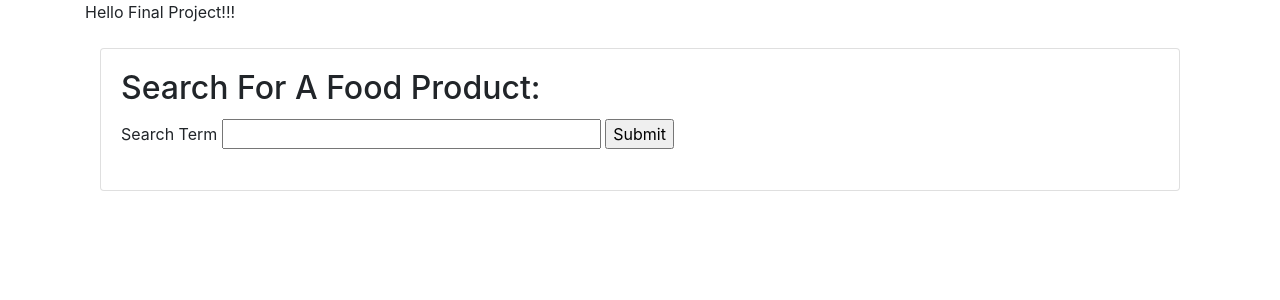
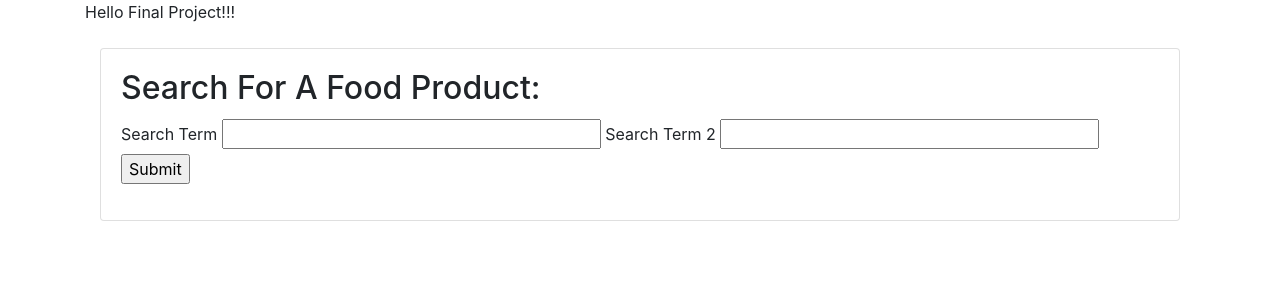
Before and after one commit to jscampbell43/Team796_final_project_app, a Flask app: page / in a window 1280 px wide. Shown: the top 300 px of the page. Run offline with Flask 2, Linux system fonts and the light colour scheme; some libraries are stand-ins or nearby versions.

Commit message:
adding a second search bar

```diff
--- a/app.py
+++ b/app.py
@@ -36,11 +36,13 @@ my_info = {
 
 class Search_Terms(FlaskForm):
   searchBar = StringField('Search Term', validators=[DataRequired()])
+  searchBar2 = StringField('Search Term 2', validators=[DataRequired()])
+
 
 searchTerms = []
 
-def store_term(newTerm):
-  searchTerms.append(dict(term = newTerm))
+def store_term(newTerm, newTerm2):
+  searchTerms.append(dict(term = newTerm, term2 = newTerm2))
 
 @app.route('/', methods = ('GET', 'POST'))
 def home():
@@ -48,18 +50,23 @@ def home():
   searchTerms = []
   form = Search_Terms()
   if form.validate_on_submit():
-    store_term(form.searchBar.data)
+    store_term(form.searchBar.data, form.searchBar2.data)
     return redirect('/results')
   return render_template('index.html', form = form)
 
 @app.route('/results')
 def result():
   temp = searchTerms[0]['term']
+  temp2 = searchTerms[0]['term2']
   print(temp)
+  print(temp2)
   endpoint = 'https://us.openfoodfacts.org/cgi/search.pl?action=process&tagtype_0=categories&tag_contains_0=contains&tag_0='
   #meat&fields=product_name,image_url&json=1'
   endpoint = endpoint + str(temp)
+  endpoint = endpoint + '&tagtype_1=brand&tag_contains_1=contains&tag_1='
+  endpoint = endpoint + str(temp2)
   endpoint = endpoint + '&fields=product_name,image_url&json=1'
+  print(endpoint)
   try:
     r = requests.get(endpoint, params=payload)
     data = r.json()
--- a/templates/index.html
+++ b/templates/index.html
@@ -12,6 +12,8 @@
             {{ form.csrf_token }}
             {{ form.searchBar.label }}
             {{ form.searchBar(size=32) }}
+            {{ form.searchBar2.label }}
+            {{ form.searchBar2(size=32) }}
             <input type="submit" value="Submit">
         </form>
         </div>
```
